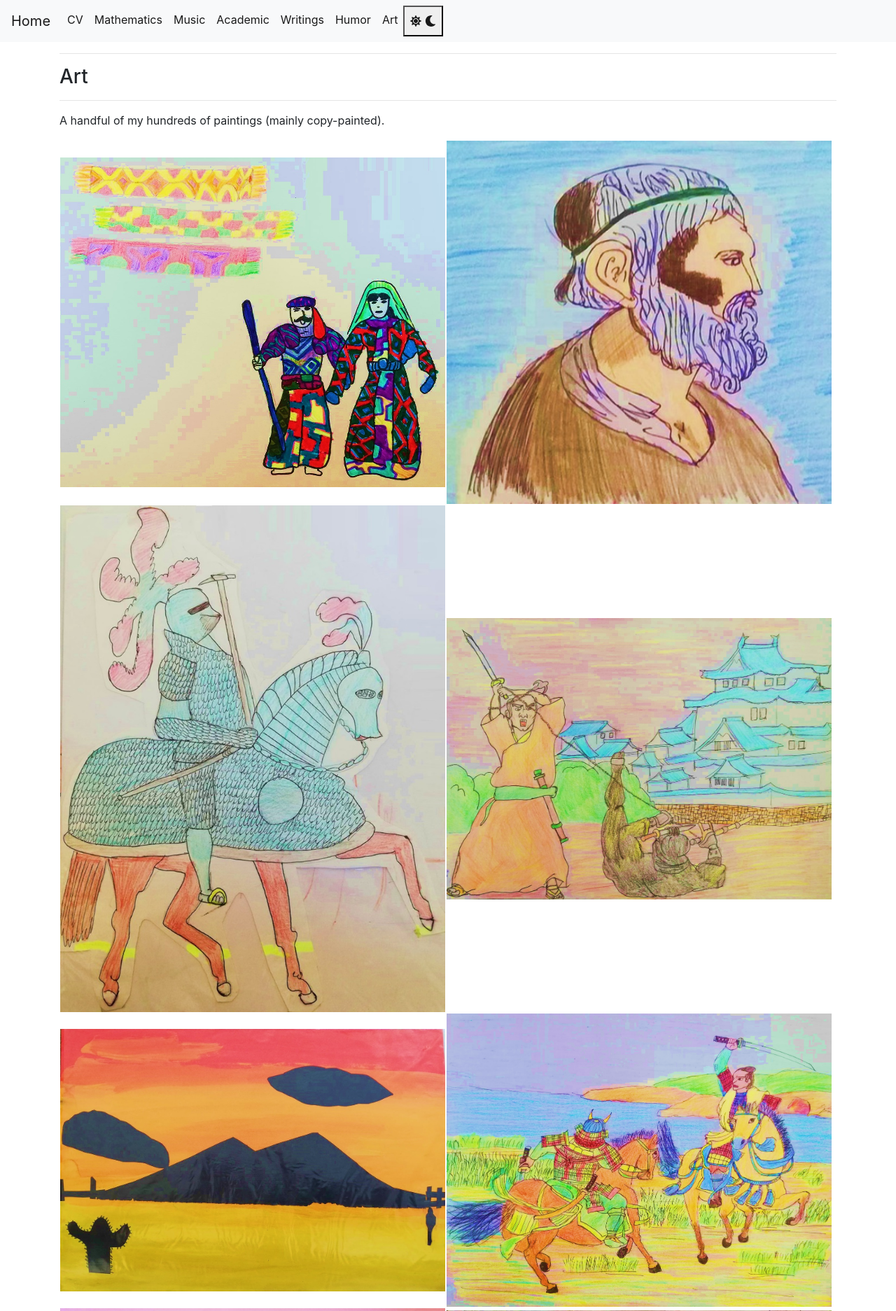
After one commit to saro2808/website, a Flask app: page /art in a window 1280 px wide. The commit adds this page. Shown: the top 1873 px of the page at 70% size. Run offline with Flask 3, Linux system fonts and the light colour scheme; some libraries are stand-ins or nearby versions.

Commit message:
added art

```diff
--- a/main.py
+++ b/main.py
@@ -1,5 +1,6 @@
 import sqlite3
 import json
+import os
 
 from flask import Flask, render_template, request, url_for, flash, redirect, jsonify
 from werkzeug.exceptions import abort
@@ -140,3 +141,11 @@ def get_humors():
     selected_censor = request.args.get('censor')
     humors = get_humors_by_humorists_and_tags(selected_humorists, selected_tags, selected_censor)
     return jsonify(humors)
+
+@app.route('/art')
+def art():
+    files = os.listdir('static/images/art')
+    files = [[files[2 * i], files[2 * i + 1]] for i in range(len(files) // 2)]
+    if len(files) % 2:
+        files += [[files[-1]]]
+    return render_template('art.html', files=files)
--- /dev/null
+++ b/templates/art.html
@@ -0,0 +1,18 @@
+{% extends "base.html" %}
+
+{% block content %}
+<hr>
+<h3>Art</h3>
+<hr>
+<p>A handful of my hundreds of paintings (mainly copy-painted).</p>
+<table>
+    {% for pair in files %}
+    <tr>
+        {% for file in pair %}
+        <td><img src="/static/images/art/{{ file }}" style="width:550px;"></td>
+        {% endfor %}
+    </tr>
+{% endfor %}
+</table>
+
+{% endblock %}
--- a/templates/base.html
+++ b/templates/base.html
@@ -73,6 +73,9 @@
                 <a class="nav-link" href="{{ url_for('humor') }}">Humor</a>
             </li>
             <li class="nav-item active">
+                <a class="nav-link" href="{{ url_for('art') }}">Art</a>
+            </li>
+            <li class="nav-item active">
                 <button class="nav-link" onclick="toggleDarkMode()" id="darkModeToggle">
                     <i class="fas fa-sun"></i> <!-- Light mode icon -->
                     <i class="fas fa-moon"></i> <!-- Dark mode icon -->
```
Also changed, not shown: README.md, static/images/art/Archimedes.jpg (added), static/images/art/Musashi.jpg (added), static/images/art/Palm.jpg (added), static/images/art/costumes.jpg (added), static/images/art/explore.jpg (added), static/images/art/fight.jpg (added), static/images/art/infiltration.jpg (added), static/images/art/knight.jpg (added), static/images/art/rain.jpg (added), static/images/art/redevening.jpg (added), static/images/art/samurai.png (added), static/images/art/tiger.jpg (added), 1 other file.
